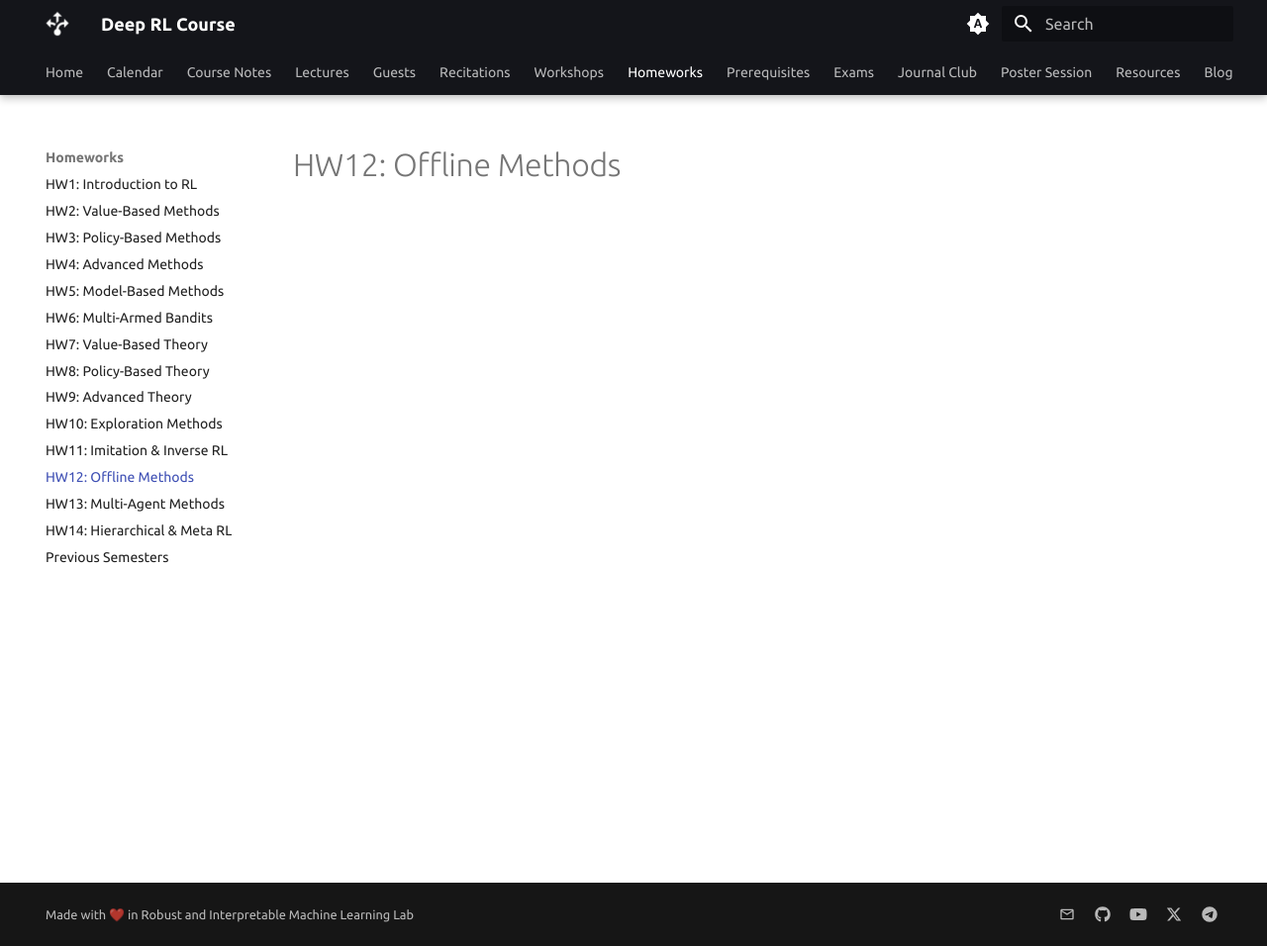
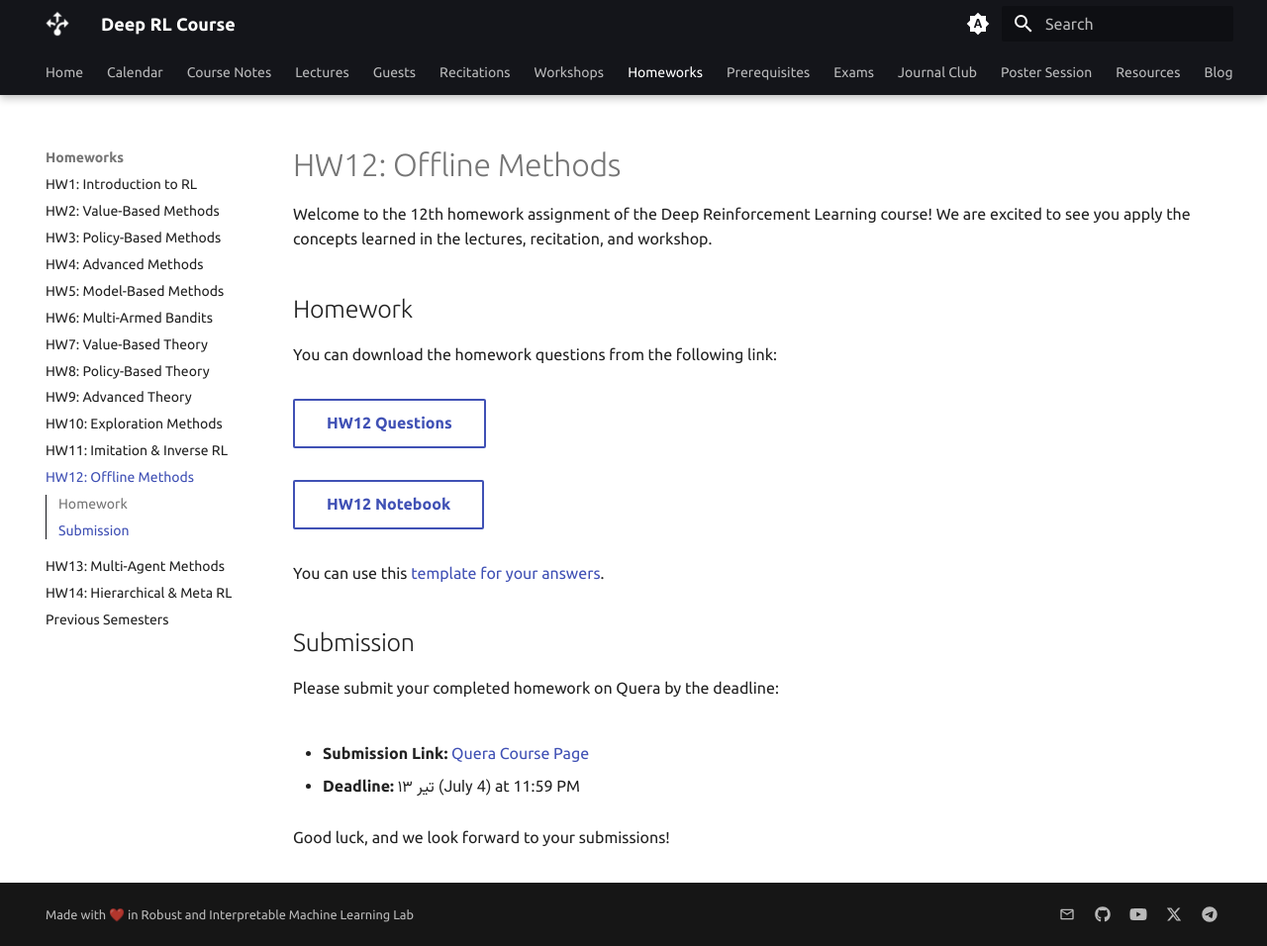
Before and after one commit to DeepRLCourse/DeepRLCourse.github.io, an MkDocs documentation site: the page built from docs/homeworks/week12.md, in a window 1280 px wide and 956 px high. Shown: the whole window at 99% size. Built offline with MkDocs 1.6.1 and Material for MkDocs 9.7.7, drawn with Linux system fonts in a browser that asks for light colours; some web fonts are replaced; comment, search, counter and statistics services are not loaded.

Commit message:
add hw11 and hw12

```diff
--- a/docs/homeworks/week12.md
+++ b/docs/homeworks/week12.md
@@ -1 +1,34 @@
+---
+description: This page contains the homework assignment for Week 12 of the Deep Reinforcement Learning course, focusing on Offline Methods.
+comments: True
+---
+
 # HW12: Offline Methods
+
+Welcome to the 12th homework assignment of the Deep Reinforcement Learning course! We are excited to see you apply the concepts learned in the lectures, recitation, and workshop.
+
+## Homework
+
+You can download the homework questions from the following link:
+
+[HW12 Questions](https://raw.githubusercontent.com/DeepRLCourse/Homework-12-Questions/refs/heads/main/HW12_Questions.pdf){:target="_blank" .md-button }
+
+[HW12 Notebook](https://github.com/DeepRLCourse/Homework-12-Questions/tree/main/HW12_Notebook.ipynb){:target="_blank" .md-button }
+
+You can use this [template for your answers](https://github.com/DeepRLCourse/Homework-12-Template){:target="_blank"}.
+
+<!-- ## Explanation
+
+<iframe width="996" height="560" src="https://www.youtube.com/embed/g8FdRZsW810" title="YouTube video player" frameborder="0" allow="accelerometer; autoplay; clipboard-write; encrypted-media; gyroscope; picture-in-picture; web-share" referrerpolicy="strict-origin-when-cross-origin" allowfullscreen></iframe>
+
+<iframe width="996" height="560" src="https://www.youtube.com/embed/6V4_eTymjck" title="YouTube video player" frameborder="0" allow="accelerometer; autoplay; clipboard-write; encrypted-media; gyroscope; picture-in-picture; web-share" referrerpolicy="strict-origin-when-cross-origin" allowfullscreen></iframe> -->
+
+## Submission
+
+Please submit your completed homework on Quera by the deadline:
+
+- **Submission Link:** [Quera Course Page](https://quera.org/course/add_to_course/course/20598/){:target="_blank"}
+
+- **Deadline:** <span style="direction: rtl;font-family: Vazirmatn;">۱۳ تیر (July 4)</span> at 11:59 PM
+
+Good luck, and we look forward to your submissions!
```
Also changed, not shown: docs/homeworks/week11.md (+33 -0 lines).
